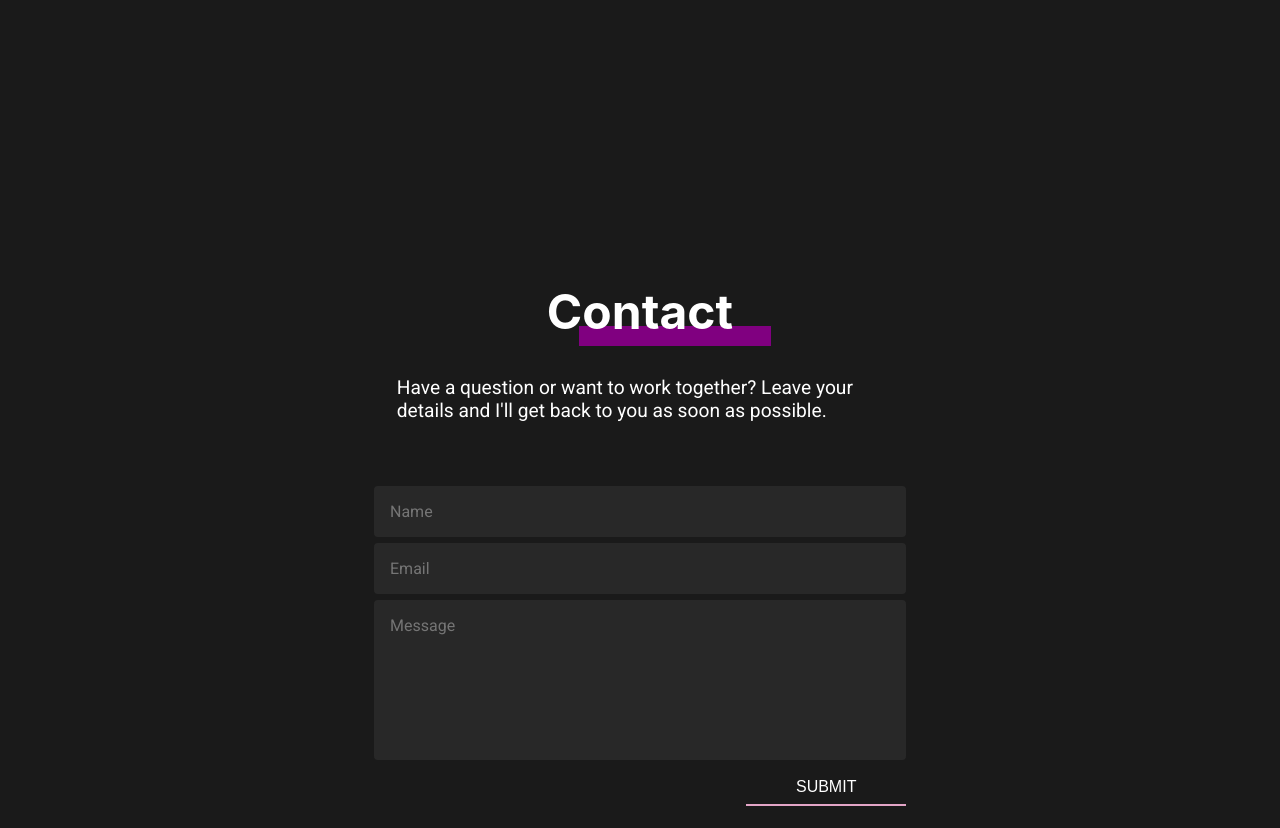
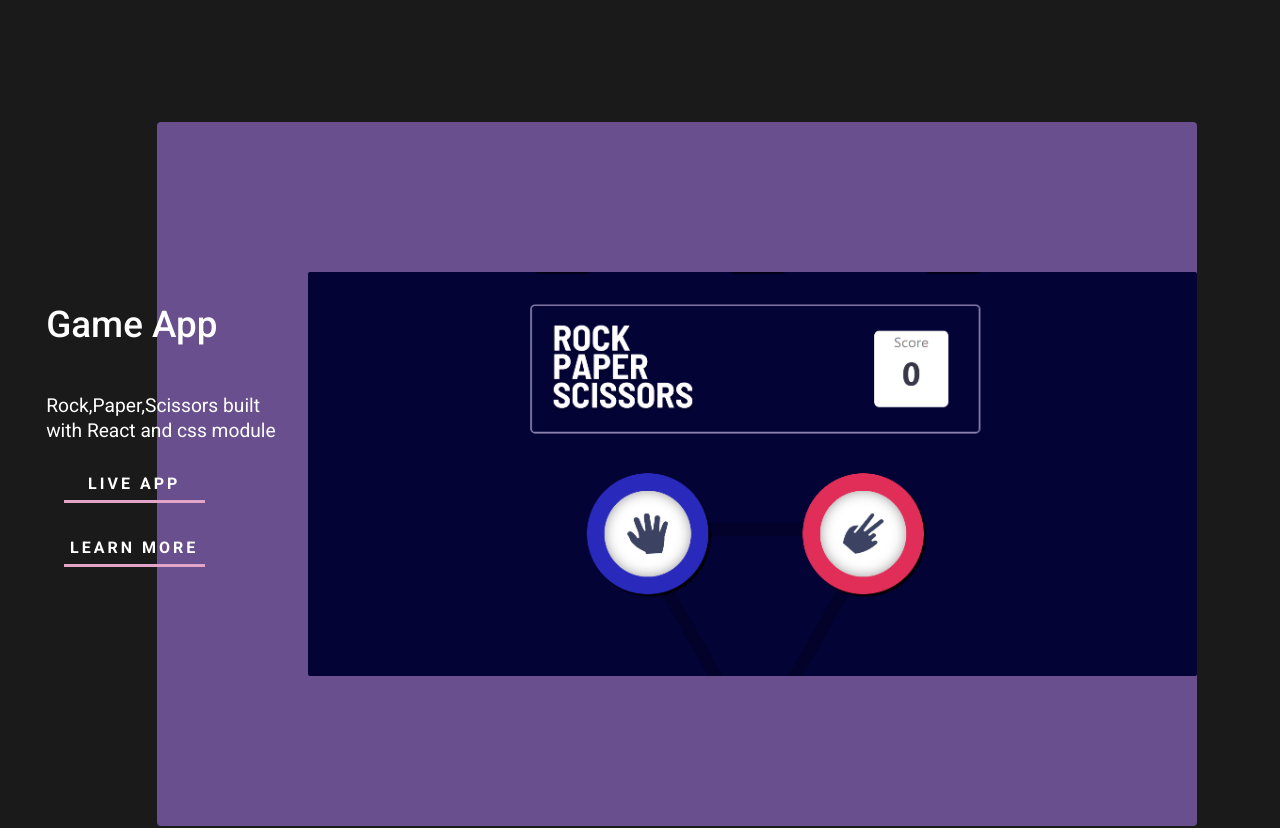
Before and after one commit to melika760/myportfolio, a React (Create React App) app: page / in a window 1280 px wide. Shown: the part 6820-7648 px from the top of the page. Built offline with nearby package versions, Linux system fonts and the light colour scheme.

Commit message:
add new project

```diff
--- a/src/components/Projects.jsx
+++ b/src/components/Projects.jsx
@@ -5,6 +5,7 @@ import Grocery from "../assets/GroceryStore.png"
 import Dictionary from "../assets/Dictionary.png"
 import Weatherapp from "../assets/Weatherapp.png"
 import melromin from "../assets/melromin.png"
+import rock from "../assets/Rock.png"
 const Projects = () => {
 
   return (
@@ -103,6 +104,24 @@ const Projects = () => {
 
           </div>
         </div>
+        <div className={`${styles.content} ${styles.right}`}>
+          <div className={styles.info2}>
+<h3 className={styles.title}>Game App</h3>
+<p className={styles.descriptions}>Rock,Paper,Scissors built with React and css module</p>
+
+<a href='https://rockpaperscissorsgaame.netlify.app/' target='__blank' alt="GameApp"><div className={styles.live1}>Live app</div></a>
+<a href='https://github.com/melika760/Game' target='__blank'><div className={styles.live1}>Learn more</div></a>
+
+
+          </div>
+          <a href='https://rockpaperscissorsgaame.netlify.app/' alt="Game" target='__blank'>
+          <div className={styles.pic2}>
+          <div className={styles.image2}>
+            <img src={rock} alt='Weatherapp'/>
+          </div>
+          </div>
+          </a>
+        </div>
     </section>
   )
 }
```
Also changed, not shown: src/assets/Rock.png (added), src/assets/melromin.png.
